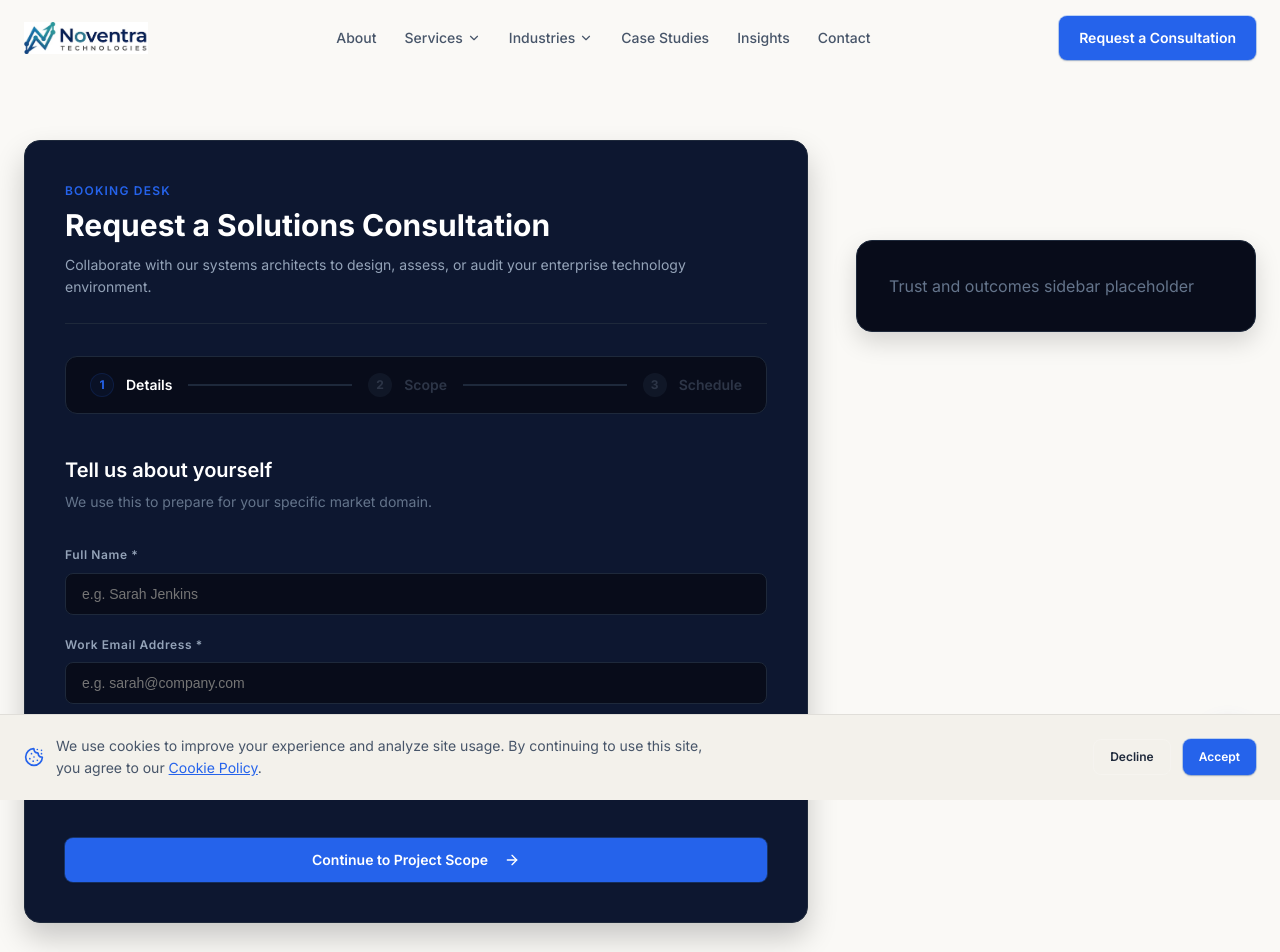
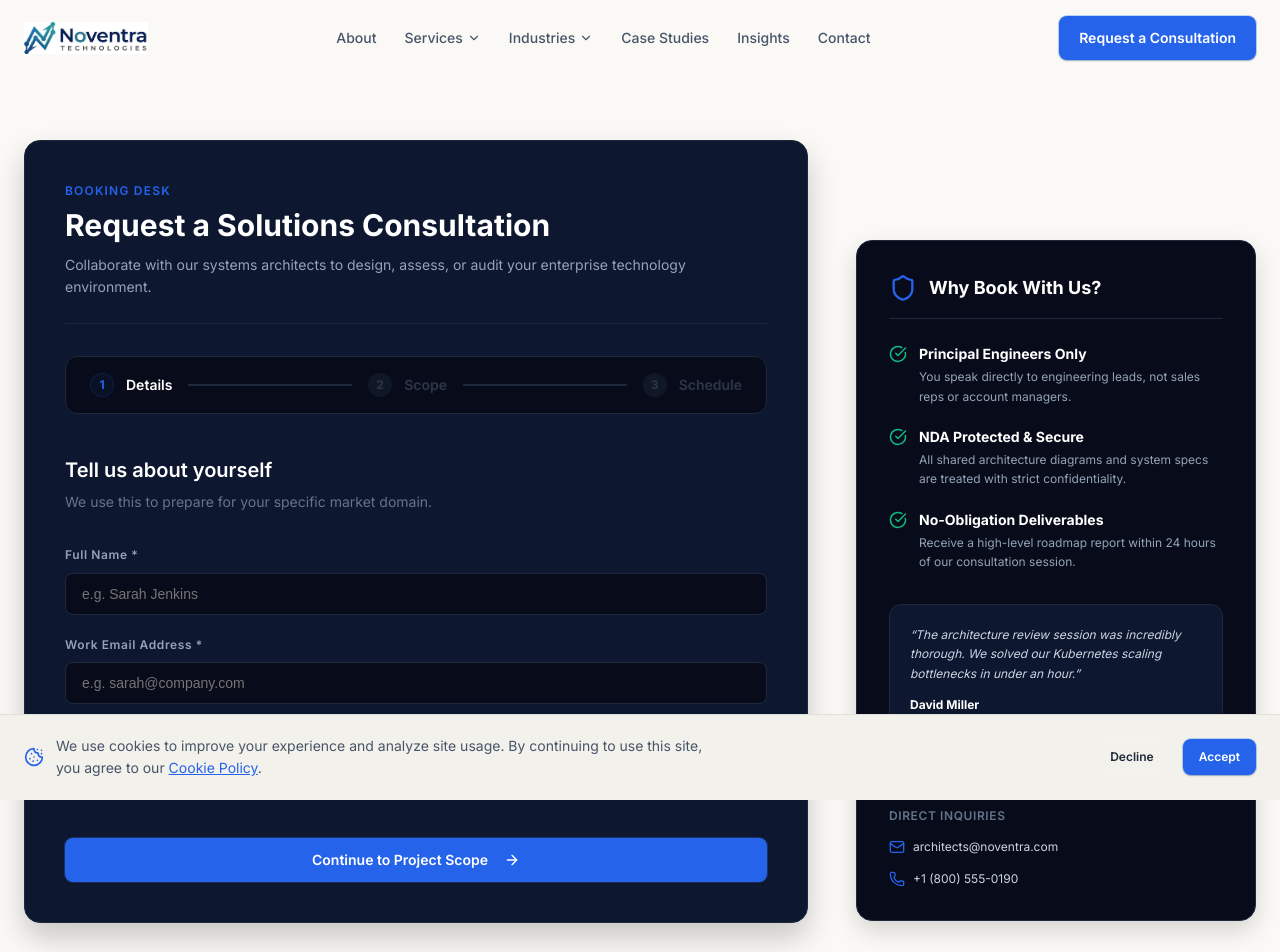
Before and after one commit to devlinuskibet/Noventra, a Next.js app: page /contact/consultation in a window 1280 px wide. Shown: the top 952 px of the page. Built offline with nearby package versions, Linux system fonts and the light colour scheme.

Commit message:
Commit 9: Implement the right-side Trust & Benefits Panel in page.tsx and page.module.css

```diff
--- a/src/app/contact/consultation/page.module.css
+++ b/src/app/contact/consultation/page.module.css
@@ -423,3 +423,120 @@
     grid-template-columns: repeat(3, 1fr);
   }
 }
+
+/* Sidebar Panel Details */
+.sidebarHeader {
+  display: flex;
+  align-items: center;
+  gap: var(--space-3);
+  margin-bottom: var(--space-6);
+  border-bottom: 1px solid #1e293b;
+  padding-bottom: var(--space-4);
+}
+
+.sidebarIcon {
+  color: var(--color-accent);
+}
+
+.sidebarTitle {
+  font-size: var(--font-size-md);
+  font-weight: 700;
+  color: var(--color-white);
+  margin: 0;
+}
+
+.benefitsList {
+  list-style: none;
+  padding: 0;
+  margin: 0 0 var(--space-8) 0;
+  display: flex;
+  flex-direction: column;
+  gap: var(--space-5);
+}
+
+.benefitItem {
+  display: flex;
+  gap: var(--space-3);
+  align-items: flex-start;
+}
+
+.benefitCheck {
+  color: #10b981;
+  flex-shrink: 0;
+  margin-top: 2px;
+}
+
+.benefitItem strong {
+  font-size: var(--font-size-sm);
+  color: var(--color-white);
+  display: block;
+  margin-bottom: 1px;
+}
+
+.benefitItem p {
+  font-size: var(--font-size-xs);
+  color: #94a3b8;
+  margin: 0;
+  line-height: var(--line-height-relaxed);
+}
+
+.testimonialBlock {
+  background: #0d1730;
+  border-radius: var(--radius-lg);
+  padding: var(--space-5);
+  border: 1px solid #1e293b;
+  margin-bottom: var(--space-8);
+}
+
+.quote {
+  font-style: italic;
+  font-size: var(--font-size-xs);
+  color: #cbd5e1;
+  line-height: var(--line-height-relaxed);
+  margin: 0 0 var(--space-3) 0;
+}
+
+.author {
+  display: flex;
+  flex-direction: column;
+  gap: 1px;
+}
+
+.author strong {
+  font-size: var(--font-size-xs);
+  color: var(--color-white);
+}
+
+.author span {
+  font-size: 10px;
+  color: #64748b;
+}
+
+.contactDesk {
+  border-top: 1px solid #1e293b;
+  padding-top: var(--space-5);
+  display: flex;
+  flex-direction: column;
+  gap: var(--space-3);
+}
+
+.contactLabel {
+  font-size: var(--font-size-xs);
+  color: #64748b;
+  margin: 0;
+  text-transform: uppercase;
+  letter-spacing: var(--letter-spacing-wide);
+  font-weight: 600;
+}
+
+.contactLink {
+  display: flex;
+  align-items: center;
+  gap: var(--space-2);
+  font-size: var(--font-size-xs);
+  color: #cbd5e1;
+}
+
+.contactLink svg {
+  color: var(--color-accent);
+}
--- a/src/app/contact/consultation/page.tsx
+++ b/src/app/contact/consultation/page.tsx
@@ -311,7 +311,56 @@ export default function ConsultationPage() {
           {/* Right Panel: Trust & Benefits Sidebar */}
           <div className={styles.sidebarPanel}>
             <div className={styles.sidebarCard}>
-              <p style={{ color: "#64748b" }}>Trust and outcomes sidebar placeholder</p>
+              <div className={styles.sidebarHeader}>
+                <Shield className={styles.sidebarIcon} size={28} />
+                <h2 className={styles.sidebarTitle}>Why Book With Us?</h2>
+              </div>
+
+              <ul className={styles.benefitsList}>
+                <li className={styles.benefitItem}>
+                  <CheckCircle className={styles.benefitCheck} size={18} />
+                  <div>
+                    <strong>Principal Engineers Only</strong>
+                    <p>You speak directly to engineering leads, not sales reps or account managers.</p>
+                  </div>
+                </li>
+                <li className={styles.benefitItem}>
+                  <CheckCircle className={styles.benefitCheck} size={18} />
+                  <div>
+                    <strong>NDA Protected & Secure</strong>
+                    <p>All shared architecture diagrams and system specs are treated with strict confidentiality.</p>
+                  </div>
+                </li>
+                <li className={styles.benefitItem}>
+                  <CheckCircle className={styles.benefitCheck} size={18} />
+                  <div>
+                    <strong>No-Obligation Deliverables</strong>
+                    <p>Receive a high-level roadmap report within 24 hours of our consultation session.</p>
+                  </div>
+                </li>
+              </ul>
+
+              <div className={styles.testimonialBlock}>
+                <p className={styles.quote}>
+                  &ldquo;The architecture review session was incredibly thorough. We solved our Kubernetes scaling bottlenecks in under an hour.&rdquo;
+                </p>
+                <div className={styles.author}>
+                  <strong>David Miller</strong>
+                  <span>CTO, Nexus Financial</span>
+                </div>
+              </div>
+
+              <div className={styles.contactDesk}>
+                <h4 className={styles.contactLabel}>Direct Inquiries</h4>
+                <div className={styles.contactLink}>
+                  <Mail size={16} />
+                  <span>architects@noventra.com</span>
+                </div>
+                <div className={styles.contactLink}>
+                  <Phone size={16} />
+                  <span>+1 (800) 555-0190</span>
+                </div>
+              </div>
             </div>
           </div>
         </div>
```
